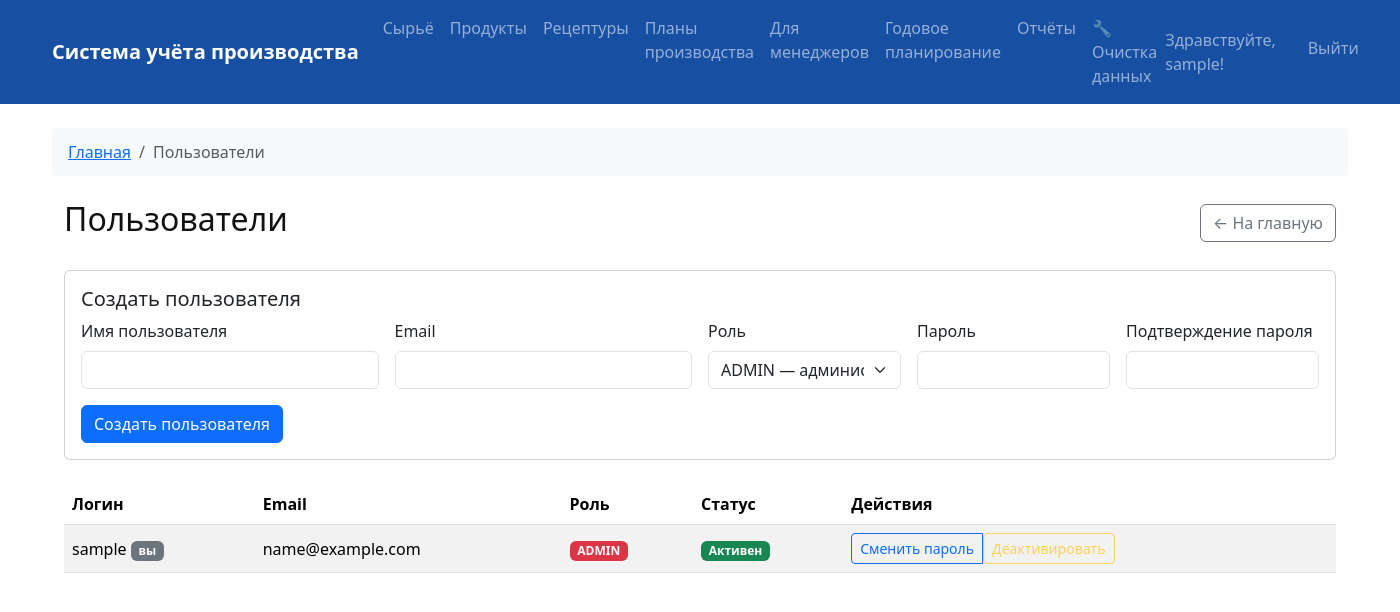
After one commit to Ildaku/asi, a Flask app: page /users in a window 1400 px wide. The commit adds this page. Shown: the top 612 px of the page. Run offline with Flask 3, Linux system fonts and the light colour scheme; the visitor is signed in with stand-in values (Sample User, id 1); data comes from the database, SQL or seed files in the repository; some libraries are stand-ins or nearby versions.

Commit message:
изменение пользователей

```diff
--- a/app/forms.py
+++ b/app/forms.py
@@ -1,6 +1,6 @@
 from flask_wtf import FlaskForm
 from wtforms import StringField, FloatField, DateField, SubmitField, SelectField, SelectMultipleField, TextAreaField, DecimalField, PasswordField, BooleanField
-from wtforms.validators import DataRequired, NumberRange, ValidationError, Length, Optional, Email
+from wtforms.validators import DataRequired, NumberRange, ValidationError, Length, Optional, Email, EqualTo
 
 def coerce_optional_int(value):
     """Преобразует значение в int или возвращает None для пустых значений"""
@@ -311,12 +311,20 @@ class CreateUserForm(FlaskForm):
         DataRequired(),
         Length(min=6, message='Пароль должен содержать минимум 6 символов')
     ])
+    password_confirm = PasswordField('Подтверждение пароля', validators=[
+        DataRequired(),
+        EqualTo('password', message='Пароли не совпадают')
+    ])
     role = SelectField('Роль', coerce=str, validators=[DataRequired()])
     submit = SubmitField('Создать пользователя')
 
     def __init__(self, *args, **kwargs):
         super(CreateUserForm, self).__init__(*args, **kwargs)
-        self.role.choices = [(role.value, role.value.upper()) for role in UserRole]
+        self.role.choices = [
+            (UserRole.ADMIN.value, 'ADMIN — администратор'),
+            (UserRole.OPERATOR.value, 'OPERATOR — оператор'),
+            (UserRole.MANAGER.value, 'MANAGER — менеджер'),
+        ]
 
     def validate_username(self, field):
         if User.query.filter_by(username=field.data).first():
@@ -325,6 +333,19 @@ class CreateUserForm(FlaskForm):
     def validate_email(self, field):
         if User.query.filter_by(email=field.data).first():
             raise ValidationError('Пользователь с таким email уже существует.')
+
+
+class ChangeUserPasswordForm(FlaskForm):
+    password = PasswordField('Новый пароль', validators=[
+        DataRequired(),
+        Length(min=6, message='Пароль должен содержать минимум 6 символов')
+    ])
+    password_confirm = PasswordField('Подтверждение пароля', validators=[
+        DataRequired(),
+        EqualTo('password', message='Пароли не совпадают')
+    ])
+    submit = SubmitField('Сохранить пароль')
+
 
 class MonthlyPlanForm(FlaskForm):
     year = SelectField('Год', coerce=int, validators=[DataRequired()])
--- a/app/routes.py
+++ b/app/routes.py
@@ -14,6 +14,8 @@ from app.forms import (
     ManagersDashboardForm,
     RecipeHalalForm,
     RecipeAllergenForm,
+    CreateUserForm,
+    ChangeUserPasswordForm,
 )
 from app.utils import (
     create_excel_report, style_header_row, adjust_column_width,
@@ -177,6 +179,98 @@ def delete_employee(id):
     db.session.commit()
     flash('Сотрудник удален!', 'success')
     return redirect(url_for('employees'))
+
+
+def _active_admin_count():
+    return User.query.filter_by(role=UserRole.ADMIN, is_active=True).count()
+
+
+def _role_from_form(raw):
+    try:
+        return UserRole(str(raw).strip())
+    except ValueError:
+        return None
+
+
+@app.route('/users', methods=['GET', 'POST'])
+@admin_required
+def users():
+    """Управление учётными записями (создание / список)."""
+    form = CreateUserForm()
+    if form.validate_on_submit():
+        role = _role_from_form(form.role.data)
+        if role is None:
+            flash('Некорректная роль пользователя.', 'error')
+            return redirect(url_for('users'))
+        user = User(
+            username=form.username.data.strip(),
+            email=form.email.data.strip(),
+            role=role,
+            is_active=True,
+        )
+        user.set_password(form.password.data)
+        db.session.add(user)
+        db.session.commit()
+        flash(f'Пользователь «{user.username}» создан.', 'success')
+        return redirect(url_for('users'))
+    users_list = User.query.order_by(User.username.asc()).all()
+    password_form = ChangeUserPasswordForm()
+    return render_template(
+        'users.html',
+        form=form,
+        password_form=password_form,
+        users=users_list,
+        UserRole=UserRole,
+    )
+
+
+@app.route('/users/<int:user_id>/change_password', methods=['POST'])
+@admin_required
+def change_user_password(user_id):
+    user = User.query.get_or_404(user_id)
+    form = ChangeUserPasswordForm()
+    if form.validate_on_submit():
+        user.set_password(form.password.data)
+        db.session.commit()
+        flash(f'Пароль пользователя «{user.username}» изменён.', 'success')
+    else:
+        for field_errors in form.errors.values():
+            for err in field_errors:
+                flash(err, 'error')
+    return redirect(url_for('users'))
+
+
+@app.route('/users/<int:user_id>/deactivate', methods=['POST'])
+@admin_required
+def deactivate_user(user_id):
+    user = User.query.get_or_404(user_id)
+    if user.id == current_user.id:
+        flash('Нельзя деактивировать свою учётную запись.', 'error')
+        return redirect(url_for('users'))
+    if not user.is_active:
+        flash('Пользователь уже деактивирован.', 'info')
+        return redirect(url_for('users'))
+    if user.role == UserRole.ADMIN and _active_admin_count() <= 1:
+        flash('Нельзя деактивировать последнего активного администратора.', 'error')
+        return redirect(url_for('users'))
+    user.is_active = False
+    db.session.commit()
+    flash(f'Пользователь «{user.username}» деактивирован.', 'success')
+    return redirect(url_for('users'))
+
+
+@app.route('/users/<int:user_id>/activate', methods=['POST'])
+@admin_required
+def activate_user(user_id):
+    user = User.query.get_or_404(user_id)
+    if user.is_active:
+        flash('Пользователь уже активен.', 'info')
+        return redirect(url_for('users'))
+    user.is_active = True
+    db.session.commit()
+    flash(f'Пользователь «{user.username}» активирован.', 'success')
+    return redirect(url_for('users'))
+
 
 @app.route('/raw_material_types/edit/<int:id>', methods=['GET', 'POST'])
 @admin_required
@@ -2607,6 +2701,9 @@ def login():
         from app.models import User
         user = User.query.filter_by(username=form.username.data).first()
         if user and user.check_password(form.password.data):
+            if not user.is_active:
+                flash('Учётная запись деактивирована. Обратитесь к администратору.', 'error')
+                return render_template('login.html', form=form)
             login_user(user)
             flash('Вы успешно вошли в систему!', 'success')
             next_page = request.args.get('next')
--- a/app/templates/index.html
+++ b/app/templates/index.html
@@ -20,6 +20,7 @@
                 <a href="{{ url_for('warehouse_production') }}" class="list-group-item list-group-item-action">Склад производства</a>
                 <a href="{{ url_for('reports') }}" class="list-group-item list-group-item-action">Отчёты</a>
                 <a href="{{ url_for('employees') }}" class="list-group-item list-group-item-action">Сотрудники</a>
+                <a href="{{ url_for('users') }}" class="list-group-item list-group-item-action">Пользователи</a>
             </div>
         </div>
         {% else %}
--- /dev/null
+++ b/app/templates/users.html
@@ -0,0 +1,176 @@
+{% extends 'base.html' %}
+{% block title %}Пользователи | Planner2{% endblock %}
+
+{% block breadcrumb %}
+<nav aria-label="breadcrumb">
+    <ol class="breadcrumb">
+        <li class="breadcrumb-item"><a href="{{ url_for('index') }}">Главная</a></li>
+        <li class="breadcrumb-item active">Пользователи</li>
+    </ol>
+</nav>
+{% endblock %}
+
+{% block content %}
+<div class="container mt-4">
+    <div class="d-flex justify-content-between align-items-center mb-4">
+        <h2>Пользователи</h2>
+        <a href="{{ url_for('index') }}" class="btn btn-outline-secondary">← На главную</a>
+    </div>
+
+    <div class="card mb-4">
+        <div class="card-body">
+            <h5 class="card-title">Создать пользователя</h5>
+            <form method="POST" action="{{ url_for('users') }}" class="row g-3">
+                {{ form.csrf_token }}
+                <div class="col-md-3">
+                    {{ form.username.label(class="form-label") }}
+                    {{ form.username(class="form-control") }}
+                    {% for error in form.username.errors %}
+                    <div class="text-danger small">{{ error }}</div>
+                    {% endfor %}
+                </div>
+                <div class="col-md-3">
+                    {{ form.email.label(class="form-label") }}
+                    {{ form.email(class="form-control") }}
+                    {% for error in form.email.errors %}
+                    <div class="text-danger small">{{ error }}</div>
+                    {% endfor %}
+                </div>
+                <div class="col-md-2">
+                    {{ form.role.label(class="form-label") }}
+                    {{ form.role(class="form-select") }}
+                    {% for error in form.role.errors %}
+                    <div class="text-danger small">{{ error }}</div>
+                    {% endfor %}
+                </div>
+                <div class="col-md-2">
+                    {{ form.password.label(class="form-label") }}
+                    {{ form.password(class="form-control") }}
+                    {% for error in form.password.errors %}
+                    <div class="text-danger small">{{ error }}</div>
+                    {% endfor %}
+                </div>
+                <div class="col-md-2">
+                    {{ form.password_confirm.label(class="form-label") }}
+                    {{ form.password_confirm(class="form-control") }}
+                    {% for error in form.password_confirm.errors %}
+                    <div class="text-danger small">{{ error }}</div>
+                    {% endfor %}
+                </div>
+                <div class="col-12">
+                    {{ form.submit(class="btn btn-primary") }}
+                </div>
+            </form>
+        </div>
+    </div>
+
+    <div class="table-responsive">
+        <table class="table table-striped table-hover align-middle">
+            <thead>
+                <tr>
+                    <th>Логин</th>
+                    <th>Email</th>
+                    <th>Роль</th>
+                    <th>Статус</th>
+                    <th>Действия</th>
+                </tr>
+            </thead>
+            <tbody>
+                {% for user in users %}
+                <tr>
+                    <td>
+                        {{ user.username }}
+                        {% if user.id == current_user.id %}
+                        <span class="badge bg-secondary">вы</span>
+                        {% endif %}
+                    </td>
+                    <td>{{ user.email }}</td>
+                    <td>
+                        {% if user.role == UserRole.ADMIN %}
+                        <span class="badge bg-danger">ADMIN</span>
+                        {% elif user.role == UserRole.OPERATOR %}
+                        <span class="badge bg-primary">OPERATOR</span>
+                        {% elif user.role == UserRole.MANAGER %}
+                        <span class="badge bg-info text-dark">MANAGER</span>
+                        {% else %}
+                        {{ user.role }}
+                        {% endif %}
+                    </td>
+                    <td>
+                        {% if user.is_active %}
+                        <span class="badge bg-success">Активен</span>
+                        {% else %}
+                        <span class="badge bg-secondary">Деактивирован</span>
+                        {% endif %}
+                    </td>
+                    <td>
+                        <div class="btn-group">
+                            <button type="button"
+                                    class="btn btn-sm btn-outline-primary"
+                                    data-bs-toggle="modal"
+                                    data-bs-target="#changePasswordModal{{ user.id }}">
+                                Сменить пароль
+                            </button>
+                            {% if user.is_active %}
+                            <form method="POST"
+                                  action="{{ url_for('deactivate_user', user_id=user.id) }}"
+                                  class="d-inline"
+                                  onsubmit="return confirm('Деактивировать пользователя «{{ user.username }}»?');">
+                                <button type="submit"
+                                        class="btn btn-sm btn-outline-warning"
+                                        {% if user.id == current_user.id %}disabled title="Нельзя деактивировать себя"{% endif %}>
+                                    Деактивировать
+                                </button>
+                            </form>
+                            {% else %}
+                            <form method="POST"
+                                  action="{{ url_for('activate_user', user_id=user.id) }}"
+                                  class="d-inline">
+                                <button type="submit" class="btn btn-sm btn-outline-success">
+                                    Активировать
+                                </button>
+                            </form>
+                            {% endif %}
+                        </div>
+                    </td>
+                </tr>
+                {% else %}
+                <tr>
+                    <td colspan="5" class="text-muted">Пользователей пока нет.</td>
+                </tr>
+                {% endfor %}
+            </tbody>
+        </table>
+    </div>
+</div>
+
+{% for user in users %}
+<div class="modal fade" id="changePasswordModal{{ user.id }}" tabindex="-1">
+    <div class="modal-dialog">
+        <div class="modal-content">
+            <form method="POST" action="{{ url_for('change_user_password', user_id=user.id) }}">
+                {{ password_form.csrf_token }}
+                <div class="modal-header">
+                    <h5 class="modal-title">Сменить пароль: {{ user.username }}</h5>
+                    <button type="button" class="btn-close" data-bs-dismiss="modal"></button>
+                </div>
+                <div class="modal-body">
+                    <div class="mb-3">
+                        {{ password_form.password.label(class="form-label") }}
+                        {{ password_form.password(class="form-control", id="password_" ~ user.id) }}
+                    </div>
+                    <div class="mb-3">
+                        {{ password_form.password_confirm.label(class="form-label") }}
+                        {{ password_form.password_confirm(class="form-control", id="password_confirm_" ~ user.id) }}
+                    </div>
+                </div>
+                <div class="modal-footer">
+                    <button type="button" class="btn btn-secondary" data-bs-dismiss="modal">Отмена</button>
+                    {{ password_form.submit(class="btn btn-primary") }}
+                </div>
+            </form>
+        </div>
+    </div>
+</div>
+{% endfor %}
+{% endblock %}
```
